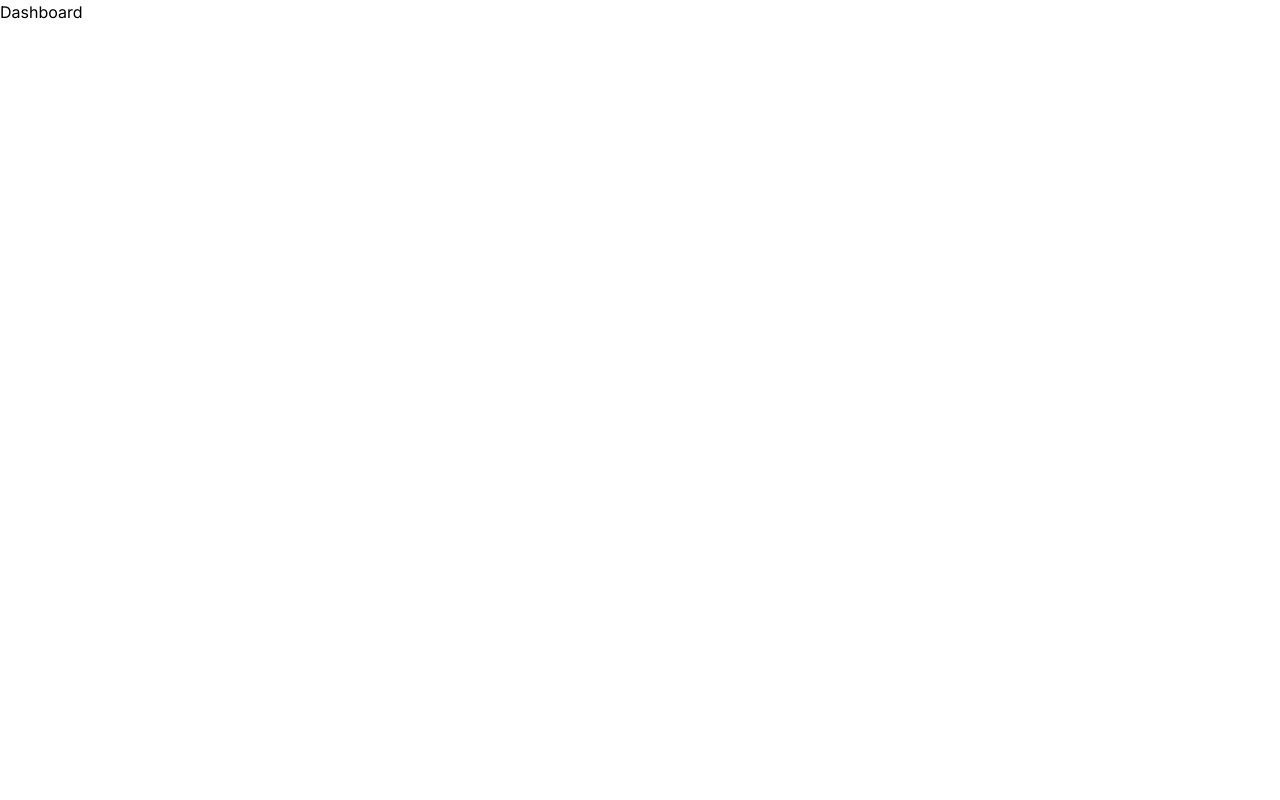
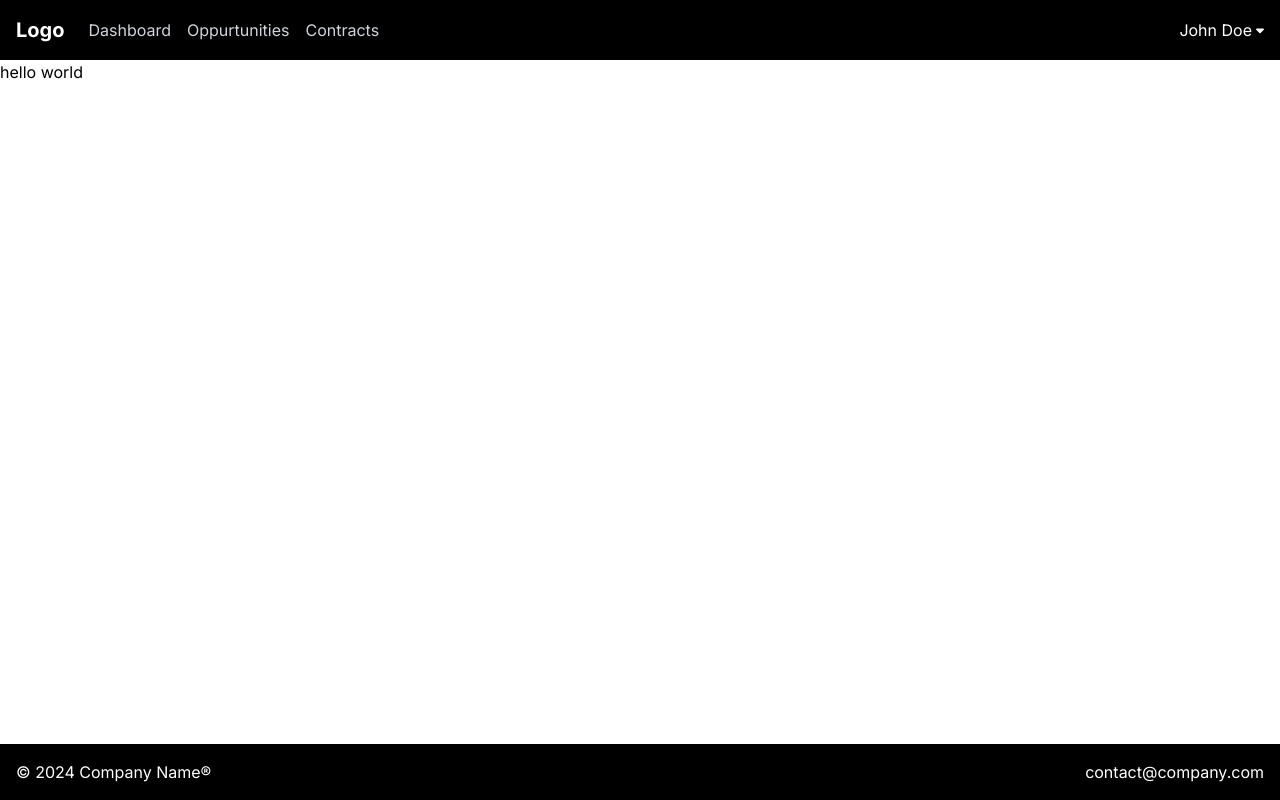
Before and after one commit to msarimhassan/NILMA, a Next.js app: page /dashboard in a window 1280 px wide. Built offline with nearby package versions, Linux system fonts and the light colour scheme.

Commit message:
added dashboard page

```diff
--- /dev/null
+++ b/src/app/dashboard/layout.js
@@ -0,0 +1,15 @@
+'use client';
+
+import { Navbar } from '@/components';
+import Footer from '@/components/footer/Footer';
+
+const DashboardLayout = ({ children }) => {
+  return (
+    <div className='flex flex-col min-h-screen'>
+      <Navbar />
+      <div className='flex-grow'>{children}</div>
+      <Footer />
+    </div>
+  );
+};
+export default DashboardLayout;
--- a/src/app/dashboard/page.js
+++ b/src/app/dashboard/page.js
@@ -1,4 +1,4 @@
 const Dashboard = () => {
-  return <div>Dashboard</div>;
+  return <div>hello world</div>;
 };
 export default Dashboard;
--- /dev/null
+++ b/src/components/footer/Footer.jsx
@@ -0,0 +1,17 @@
+import React from 'react';
+
+function Footer() {
+  return (
+    <footer className='bg-black p-4'>
+      <div className='container mx-auto flex justify-between items-center'>
+        {/* Left Side - Company Name and Registered Trademark */}
+        <div className='text-white'>&copy; 2024 Company Name&#174;</div>
+
+        {/* Right Side - Contact Email */}
+        <div className='text-white'>contact@company.com</div>
+      </div>
+    </footer>
+  );
+}
+
+export default Footer;
--- /dev/null
+++ b/src/components/footer/index.js
@@ -0,0 +1 @@
+export { default as Footer } from './Footer';
--- a/src/components/index.js
+++ b/src/components/index.js
@@ -2,3 +2,5 @@ export { default as Button } from './button';
 export { default as Input } from './Input';
 export * from './text';
 export * from './spinners';
+export * from './navbar';
+export * from './footer';
--- /dev/null
+++ b/src/components/navbar/Navbar.jsx
@@ -0,0 +1,57 @@
+import Link from 'next/link';
+import React, { useState } from 'react';
+import { FontAwesomeIcon } from '@fortawesome/react-fontawesome';
+import { faCaretDown } from '@fortawesome/free-solid-svg-icons';
+
+function Navbar() {
+  const [dropdownOpen, setDropdownOpen] = useState(false);
+
+  return (
+    <nav className='bg-black p-4'>
+      <div className='container mx-auto flex justify-between items-center'>
+        {/* Left Side - Logo and Links */}
+        <div className='flex items-center'>
+          <div className='text-white text-xl font-bold mr-6'>Logo</div>
+          <div className='hidden md:flex space-x-4'>
+            <a href='#' className='text-gray-300 hover:text-white'>
+              Dashboard
+            </a>
+
+            <a href='#' className='text-gray-300 hover:text-white'>
+              Oppurtunities
+            </a>
+            <a href='#' className='text-gray-300 hover:text-white'>
+              Contracts
+            </a>
+          </div>
+        </div>
+
+        {/* Right Side - Dropdown */}
+        <div className='relative'>
+          <button
+            onClick={() => setDropdownOpen(!dropdownOpen)}
+            className='text-white focus:outline-none'
+          >
+            John Doe
+            <FontAwesomeIcon icon={faCaretDown} className='ml-1 w-2' />
+          </button>
+          {dropdownOpen && (
+            <div className='absolute right-0 mt-2 w-48 bg-white rounded-md shadow-lg py-2'>
+              <a href='#' className='block px-4 py-2 text-gray-800 hover:bg-gray-200 border-b'>
+                Profile
+              </a>
+              <a href='#' className='block px-4 py-2 text-gray-800 hover:bg-gray-200 border-b'>
+                Settings
+              </a>
+              <Link href='/' className='block px-4 py-2 text-gray-800 hover:bg-gray-200'>
+                Logout
+              </Link>
+            </div>
+          )}
+        </div>
+      </div>
+    </nav>
+  );
+}
+
+export default Navbar;
--- /dev/null
+++ b/src/components/navbar/index.js
@@ -0,0 +1 @@
+export { default as Navbar } from './Navbar';
```
